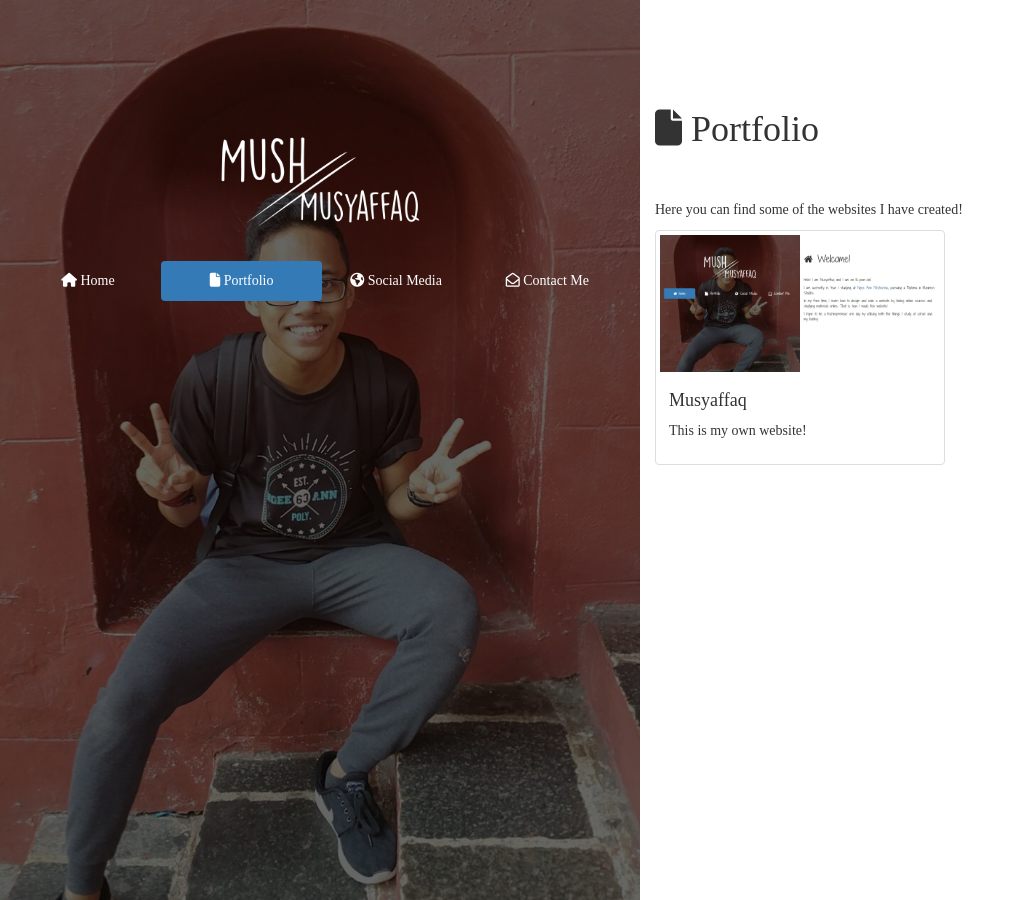
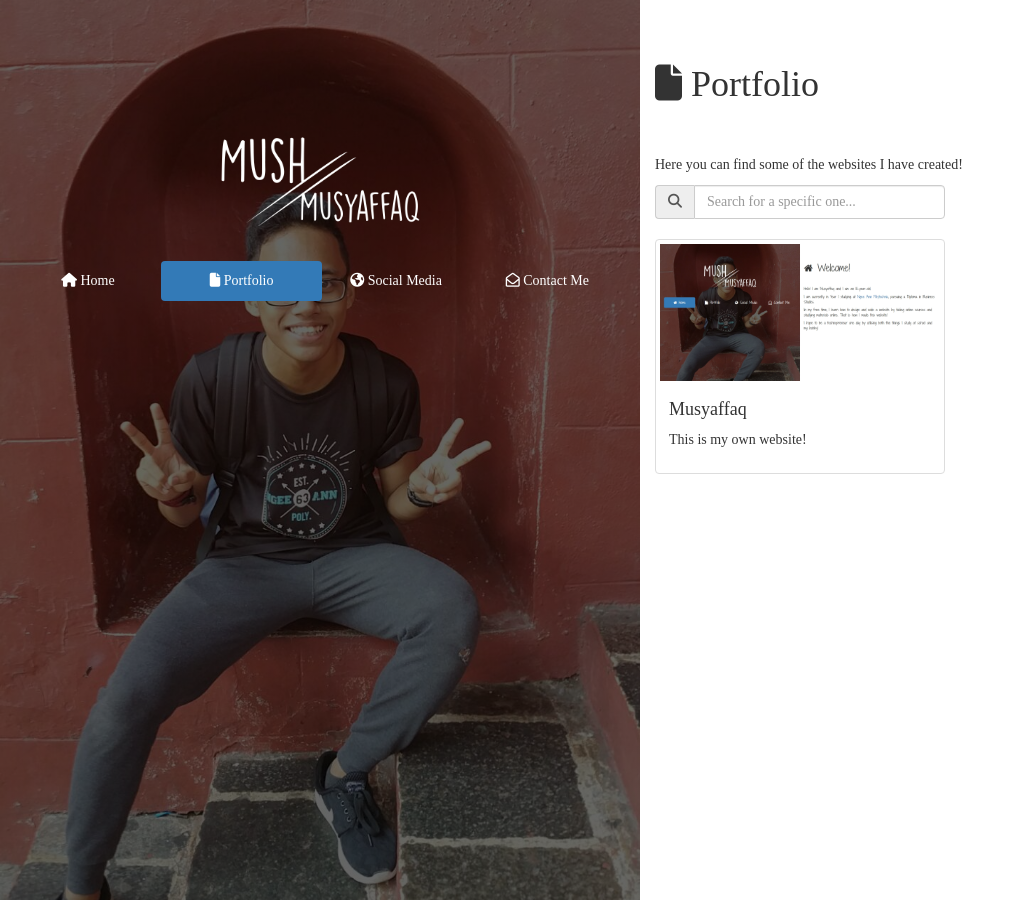
Before and after one commit to Musyaffaq/Musyaffaq.github.io, a Jekyll site: the page built from portfolio/index.html, in a window 1280 px wide. Shown: the whole page, without its empty margins (0-1025 px from the left). Built offline with Jekyll 4.4.1, drawn with Linux system fonts in a browser that asks for light colours; nearby versions of some CDN libraries; some web fonts are replaced.

Commit message:
Add a filter function for portfolio
Spent 2 days on this.... at least I learnt more about Javascript oh my.

```diff
--- a/_layouts/default.html
+++ b/_layouts/default.html
@@ -16,6 +16,7 @@
         <script src="https://code.jquery.com/jquery-3.1.1.js"></script>
         <script src="https://maxcdn.bootstrapcdn.com/bootstrap/3.3.7/js/bootstrap.min.js" integrity="sha384-Tc5IQib027qvyjSMfHjOMaLkfuWVxZxUPnCJA7l2mCWNIpG9mGCD8wGNIcPD7Txa" crossorigin="anonymous"></script>
         <script src="https://use.fontawesome.com/50a041663f.js"></script>
+        <script src="/assets/portfolio/portfolio.js"></script>
 
         <meta name="viewport" content="width=device-width, initial-scale=1, user-scalable=no">
 
--- a/assets/main.css
+++ b/assets/main.css
@@ -37,13 +37,12 @@
 
 .body {
     font-family: Shadows Into Light Two;
-    padding-top: 10vh;
+    padding-top: 5vh;
     overflow-y: scroll;
     height: 100vh;
 }
 
-
-
+/* For the Social Media Page */
 .social-media {
     margin: 0 auto;
     display: block;
@@ -53,3 +52,15 @@
     font-size: 50px;
     text-align: center;
 }
+
+/* For the Portforlio Page */
+
+#list {
+    list-style-type: none;
+    padding: 0;
+    margin: 0;
+}
+
+.list li a {
+    text-decoration: none;
+}
--- /dev/null
+++ b/assets/portfolio/portfolio.js
@@ -0,0 +1,18 @@
+window.onload = function() {
+    document.getElementById("input").onkeyup = function() { filter()};
+    function filter() {
+        var i;
+        var input = document.getElementById("input").value.toUpperCase();
+        var list = document.getElementById("list");
+        var item = list.getElementsByTagName("li");
+
+        for (i = 0; i < item.length; i++) {
+            x = item[i].getElementsByTagName("h4")[0];
+            if (x.innerHTML.toUpperCase().indexOf(input) > -1) {
+                item[i].style.display = "";
+            } else {
+                item[i].style.display = "none";
+            }
+        }
+    }
+}
--- a/portfolio/index.html
+++ b/portfolio/index.html
@@ -6,18 +6,35 @@
 <br/>
 <br/>
 <p>Here you can find some of the websites I have created!</p>
+
+<div class="row">
+    <div class="col-md-6">
+        <div class="input-group">
+            <span class="input-group-addon" id="sizing-addon1"><i class="fa fa-search" aria-hidden="true"></i></span>
+            <input type="text" class="form-control" id="input" aria-describedby="basic-addon1" onkeyup="searchFunction()" placeholder="Search for a specific one...">
+        </div>
+    </div>
+</div>
+
+<br/>
+
 <div class="row">
 
+    <ul id="list">
+
+        <li>
             <div class="col-md-6">
                 <div class="thumbnail">
                     <a href="http://musyaffaq.com">
                         <img src="/assets/portfolio/Musyaffaq.jpg" alt="Musyaffaq's Site" style="width:100%">
                         <div class="caption">
-                    <h4>Musyaffaq</h4>
+                            <h4 id="name">Musyaffaq</h4>
                             <p>This is my own website!</p>
                         </div>
                     </a>
                 </div>
             </div>
+        </li>
 
+    </ul>
 </div>
```
Lines whose indentation alone changed are shown as unchanged.
